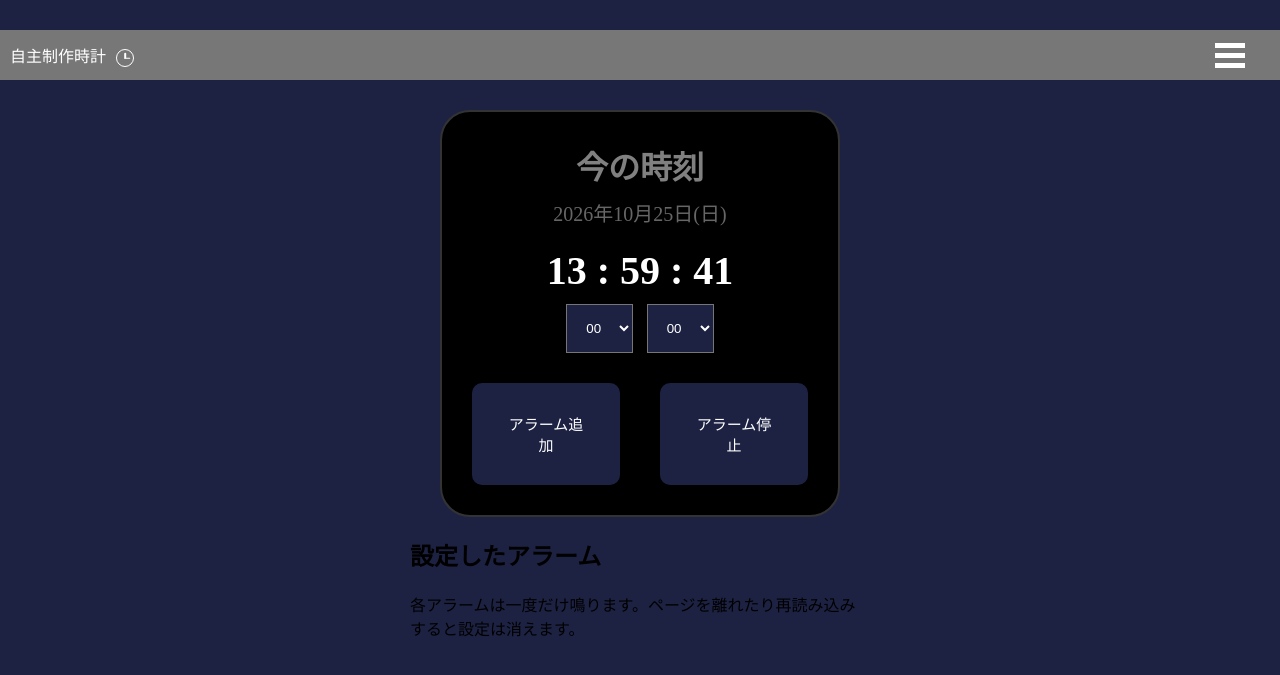
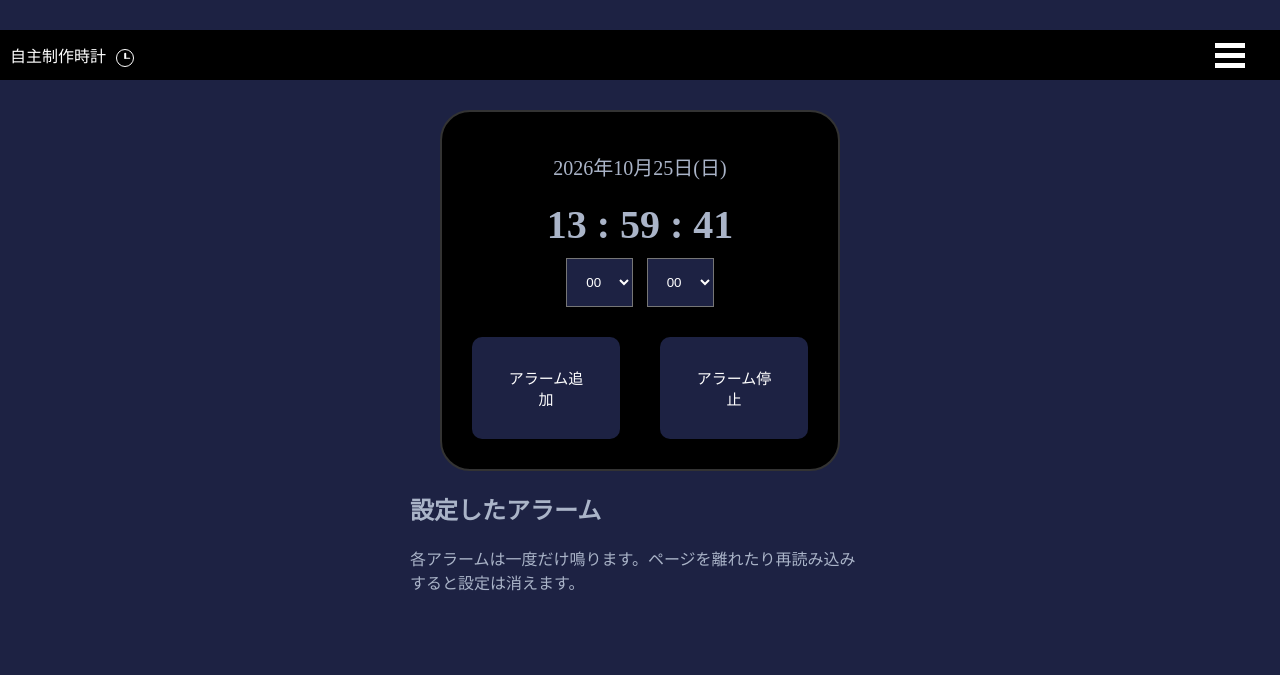
Before and after one commit to sselect883-bot/my-improved-alarm.app, a plain HTML site: page index.html in a window 1280 px wide. Drawn offline with Linux system fonts and the light colour scheme.

Commit message:
Add files via upload

```diff
--- a/index.html
+++ b/index.html
@@ -50,9 +50,9 @@
 <div class="all-container">
     <div class="title-container">
 
-        <div class="title">
+        <!-- <div class="title">
             <h1>今の時刻</h1>
-        </div>
+        </div> -->
 
     </div>
 
--- a/style2b.css
+++ b/style2b.css
@@ -20,7 +20,7 @@ body{
 
 header{
     height:50px;
-    background-color:#777777;
+    background-color:black;
     width:100%;
     margin-bottom:30px;
 
@@ -50,6 +50,7 @@ header p{
     width:180px;
 
     background-color:black;
+    color:#AAB4C8;
     border-radius:10px;
 
     box-shadow:0 5px 20px rgba(0,0,0,0.2);
@@ -60,7 +61,7 @@ header p{
 .menu a{
     display:block;
     padding:15px;
-    color:white;
+    color:#AAB4C8;
     text-decoration:none;
     border-radius:none;
 }
@@ -157,16 +158,16 @@ body{
 }
 
 .all-container{
-    width: 50%;
-    max-width: 400px;
+    width:90%;
+    max-width:400px;
 
-    margin: 0 auto;
-    padding: 30px;
+    margin:0 auto;
+    padding:30px;
 
-    border: 2px solid #333;
-    border-radius: 30px;
+    border:2px solid #333;
+    border-radius:30px;
 
-    background-color: black;
+    background-color:black;
 }
 
 .title-container{
@@ -176,7 +177,7 @@ body{
 .date-container{
     display:flex;
     padding-bottom:0px;
-    color:white;
+    color:#AAB4C8;
     /*flex-direction: column;*/
     /*border :2px solid;*/
     border-color:gray;
@@ -187,12 +188,12 @@ body{
 .date-container p{
     font-size:20px;
     margin:10px;
-    opacity:0.4;
+    opacity:1.0;
 }
 
 .time-container{
     display:flex;
-    color:white;
+    color:#AAB4C8;
     /*flex-direction: column;*/
     /*border :2px solid;*/
     border-color:rgb(180, 176, 176);
@@ -283,7 +284,6 @@ button{
     padding:15px;
 }
 
-
 .dli-clock {
   display: inline-block;
   vertical-align: middle;
@@ -318,16 +318,16 @@ button{
   height: 0.1em;
 }
 
-
-
 .alarm-list-container {
     width: 100%;
     max-width: 460px;
+    color:#AAB4C8;s
 }
 
 #alarm-list {
     list-style: none;
     padding: 0;
+
 }
 
 #alarm-list li {
@@ -336,6 +336,7 @@ button{
     align-items: center;
     gap: 16px;
     margin-bottom: 10px;
+
 }
 
 #alarm-list button {
```
